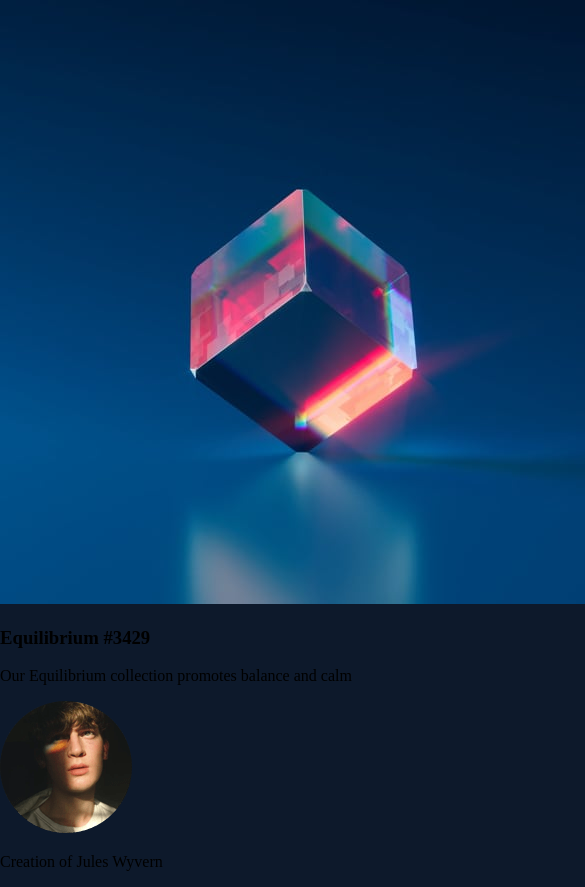
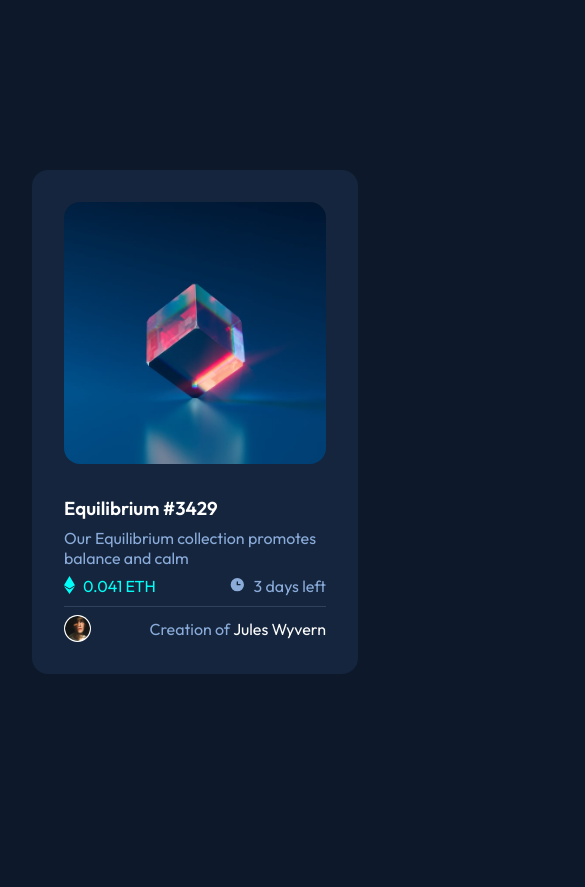
Before and after one commit to im-victor-mendez/nft_preview_card, a React (Vite) app: page / in a window 390 px wide. Shown: the whole page, 585 px wide, since content can reach past the window. After the commit the page ends 844 px from the top, so only its background shows below. Built offline with nearby package versions, Linux system fonts and the light colour scheme.

Commit message:
style: Styled for mobile devices

```diff
--- /dev/null
+++ b/src/App.scss
@@ -0,0 +1,76 @@
+@import './sass/colors';
+
+$fill: -webkit-fill-available;
+
+.card {
+	background-color: $very-dark-blue-card;
+	display: flex;
+	flex-direction: column;
+	gap: 2rem;
+	padding: 2rem;
+	border-radius: 1rem;
+
+	* {
+		margin: 0;
+	}
+
+	.image {
+		border-radius: 1rem;
+		width: 100%;
+	}
+
+	.content {
+		display: flex;
+		flex-direction: column;
+		gap: 0.5rem;
+
+		.title {
+			color: $white;
+		}
+
+		.description {
+			color: $soft-blue;
+		}
+
+		.information {
+			display: flex;
+			justify-content: space-between;
+			.coin {
+				color: $cyan;
+				display: flex;
+				gap: 0.5rem;
+			}
+
+			.date-left {
+				color: $soft-blue;
+				display: flex;
+				gap: 0.5rem;
+			}
+		}
+
+		.divider {
+			background-color: $very-dark-blue;
+			width: $fill;
+			height: 1px;
+		}
+
+		.owner {
+			color: $soft-blue;
+			display: flex;
+			align-items: center;
+			gap: 0.5rem;
+
+			.image {
+				background-color: $white;
+				width: auto;
+				height: 25px;
+				padding: 1px;
+				border-radius: 100%;
+			}
+
+			.important {
+				color: $white;
+			}
+		}
+	}
+}
--- a/src/App.tsx
+++ b/src/App.tsx
@@ -1,6 +1,8 @@
+import { ReactComponent as ClockIcon } from '@/assets/svg/icon-clock.svg'
 import { useEffect, useState } from 'react'
 import { Nft, Owner } from './types'
 import nftData from './data/nft'
+import './App.scss'
 
 function App() {
 	const [nft, setNft] = useState<Nft>()
@@ -17,14 +19,25 @@ function App() {
 	return (
 		<>
 			<section className="card">
-				<img src={nft.image} alt={`${nft.title} image`} />
+				<img className="image" src={nft.image} alt={`${nft.title} image`} />
 				<article className="content">
 					<h1 className="title">{nft.title}</h1>
 					<p className="description">{nft.description}</p>
-					<div className="information"></div>
+					<div className="information">
+						<div className="coin">
+							<i className="icon">{<nft.imageCoin />}</i>
+							<p className="value">
+								{nft.price} {nft.coin}
+							</p>
+						</div>
+						<div className="date-left">
+							<ClockIcon />
+							{nft.daysLeft} days left
+						</div>
+					</div>
 					<div className="divider"></div>
 					<div className="information owner">
-						<img src={owner.image} alt={owner.name} />
+						<img className="image owner" src={owner.image} alt={owner.name} />
 						<p>
 							{ownerMessage} <span className="important">{owner.name}</span>
 						</p>
--- a/src/data/nft.ts
+++ b/src/data/nft.ts
@@ -1,22 +1,13 @@
 import EquilibriumImage from '@/assets/images/image-equilibrium.jpg'
 import AvatarImage from '@/assets/images/image-avatar.png'
-import { Coins, Nft } from '@/types.d'
-
-interface Props {
-	daysToAdd: number
-}
-
-function calculateCloseDate({ daysToAdd }: Props) {
-	const currentDate = new Date()
-	currentDate.setDate(currentDate.getDate() + daysToAdd)
-	return currentDate
-}
+import { Coins, ImageCoins, Nft } from '@/types.d'
 
 const nftData = {
-	closeDate: calculateCloseDate({ daysToAdd: 3 }),
 	coin: Coins.ETHEREUM,
+	daysLeft: 3,
 	description: 'Our Equilibrium collection promotes balance and calm',
 	image: EquilibriumImage,
+	imageCoin: ImageCoins.ETHEREUM,
 	owner: { author: true, image: AvatarImage, name: 'Jules Wyvern' },
 	price: 0.041,
 	title: 'Equilibrium #3429',
--- a/src/main.scss
+++ b/src/main.scss
@@ -1,9 +1,12 @@
 @import './sass/colors';
+@import './sass/fonts';
 
 body {
 	background-color: $very-dark-blue-main;
 	display: grid;
 	place-items: center;
 	margin: 0;
+	padding: 0rem 2rem;
 	min-height: 100vh;
+	font-family: $font-family;
 }
--- /dev/null
+++ b/src/sass/_fonts.scss
@@ -0,0 +1,4 @@
+@import url('https://fonts.googleapis.com/css2?family=Outfit:wght@300;400;600&display=swap');
+
+// Weights: 300, 400, 600
+$font-family: 'Outfit', sans-serif;
--- a/src/types.d.ts
+++ b/src/types.d.ts
@@ -1,8 +1,13 @@
 import EquilibriumImage from '@/assets/images/image-equilibrium.jpg'
 import AvatarImage from '@/assets/images/image-avatar.png'
+import { ReactComponent as EthereumIcon } from '@/assets/svg/icon-ethereum.svg'
 
 export enum Coins {
 	ETHEREUM = 'ETH',
+}
+
+export enum ImageCoins {
+	ETHEREUM = EthereumIcon,
 }
 
 export type Owner = {
@@ -12,10 +17,11 @@ export type Owner = {
 }
 
 export type Nft = {
-	closeDate: Date
+	daysLeft: int
 	coin: Coins
 	description: string
 	image: typeof EquilibriumImage
+	imageCoin: ImageCoins
 	owner: Owner
 	price: number
 	title: string
```
